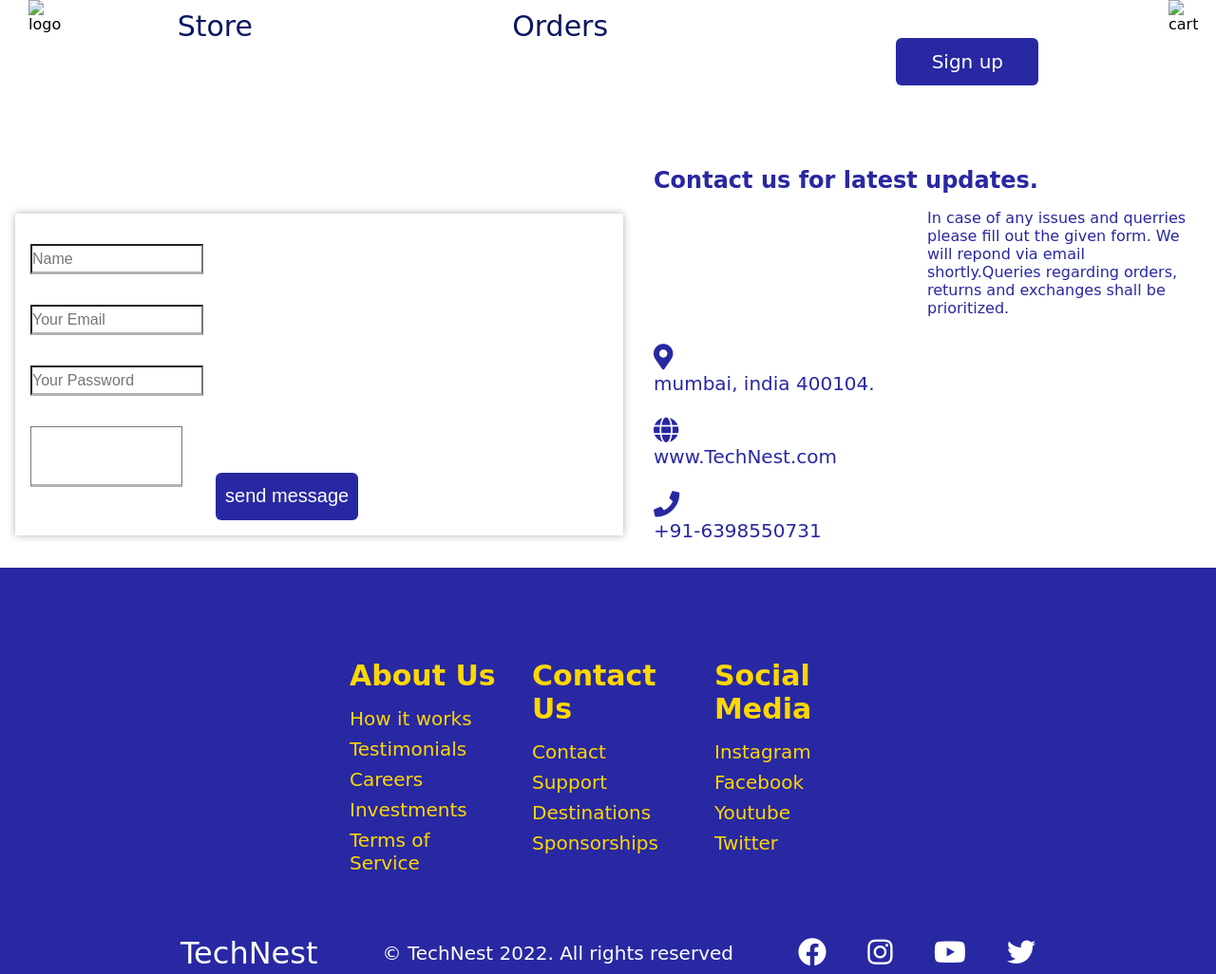
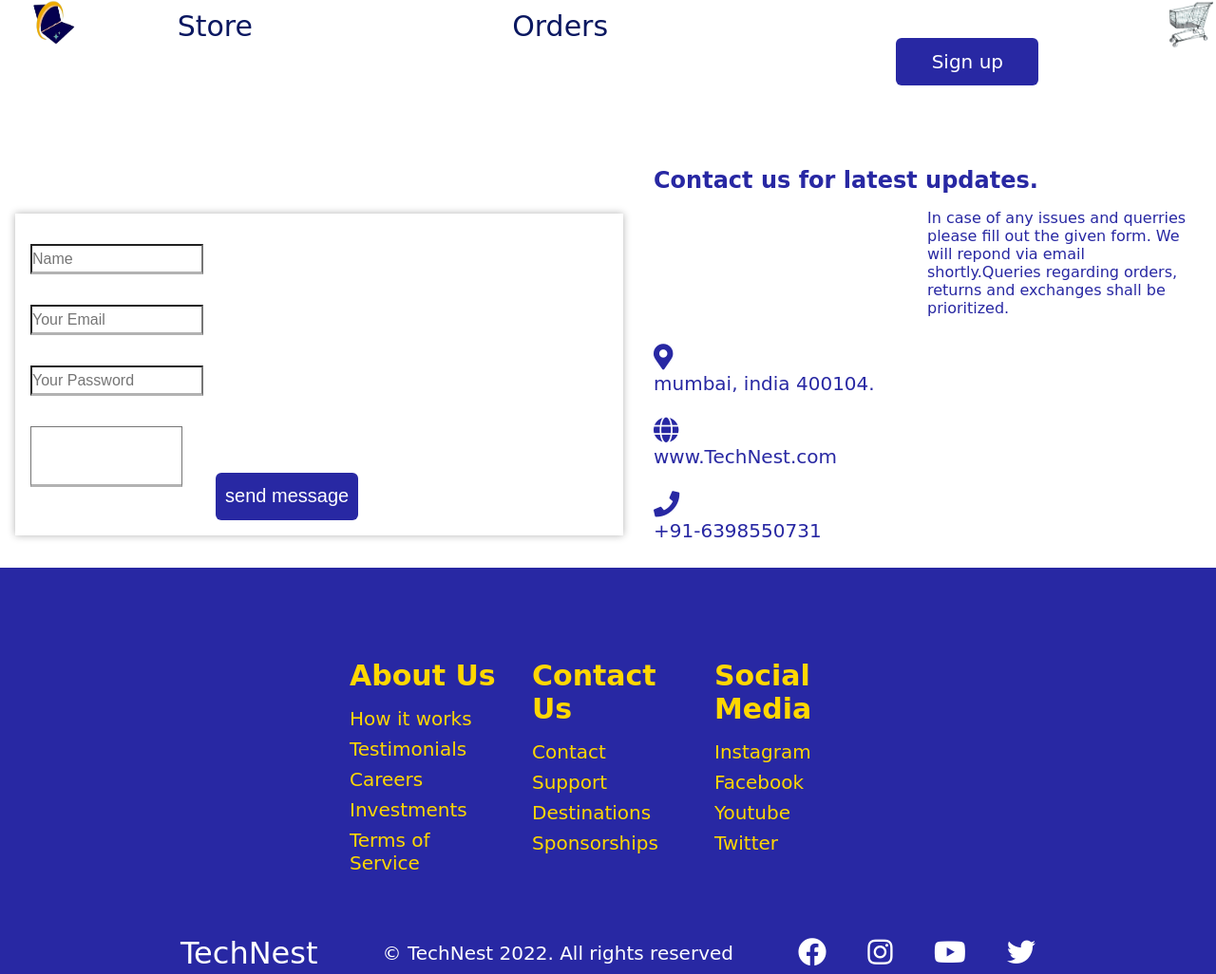
Before and after one commit to Akshita-5/webdevTask, a plain HTML site: page Contact.html in a window 1280 px wide. Shown: the whole page at 95% size. Drawn offline with Linux system fonts and the light colour scheme.

Commit message:
Update Contact.html

```diff
--- a/Contact.html
+++ b/Contact.html
@@ -16,17 +16,17 @@
     <!-- Navbar Section -->
     <header>
         <div class="logo-container">
-            <img src="/images/Logo.png" alt="logo"/>
+            <img src="/Logo.png" alt="logo"/>
         </div>
         <nav>
             <ul class="nav-links">
-                <li><a class="nav-link" href="#">Store</a></li>
+                <li><a class="nav-link" href="/TechNest Website.html">Store</a></li>
                 <li><a class="nav-link" href="#">Orders</a></li>
                 <li><a class="nav-link" href="#"><button class="cta-add">Sign up</button></a></li>
             </ul>
         </nav>
         <div class="cart">
-            <img src="/images/cart.png" alt="cart"/>
+            <img src="/cart.png" alt="cart"/>
         </div>
     </header>
 <!--contact section-->
```
